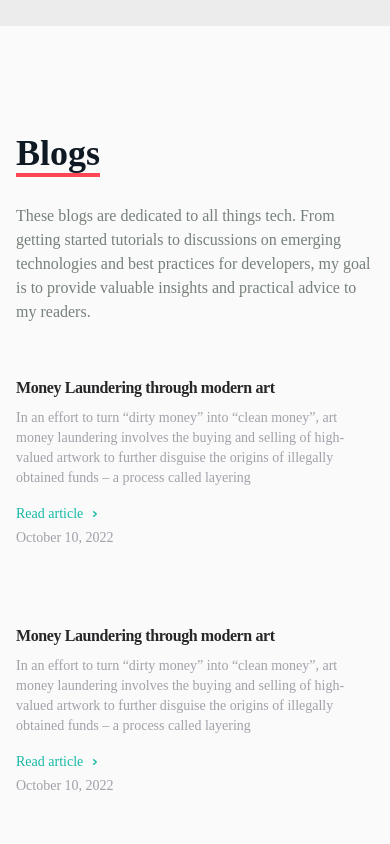
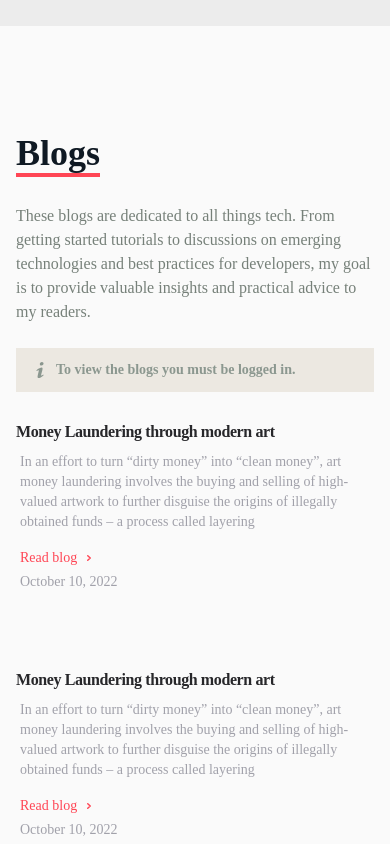
Before and after one commit to hannanxo/portfolio-site, a React (Create React App) app in the folder frontend/: page / in a window 390 px wide. Shown: the part 3840-4684 px from the top of the page. Built offline with nearby package versions, Linux system fonts and the light colour scheme.

Commit message:
Added alert and modified blog component.

```diff
--- a/frontend/src/App.js
+++ b/frontend/src/App.js
@@ -7,8 +7,10 @@ import Login from "./pages/Login";
 import Register from "./pages/Register";
 import Main from "./pages/Main";
 import Blog from "./pages/Blog";
+import { useSelector } from "react-redux";
 
 function App() {
+  const { user } = useSelector(state => state.auth);
   return (
     <>
       <Router>
@@ -18,6 +20,8 @@ function App() {
           <Route path="/login" element={<Login />} />
           <Route path="/register" element={<Register />} />
           <Route path="/blogs" element={<Blog />} />
+          {/* {user ? <Route path="/blogs" element={<Blog />} /> : <Route path="/" element={<Main />} />} */}
+
           {/* <Route path="/dashboard" element={<Dashboard />} /> */}
         </Routes>
       </Router>
--- a/frontend/src/components/Blogs.jsx
+++ /dev/null
@@ -1,47 +0,0 @@
-import React from "react";
-import { blogData } from "../data/blogData.js";
-const Blogs = () => {
-  const blogs = blogData;
-  return (
-    <div name="blogs" className="sm:px-8  bg-[#fafafa] py-[100px] md:py-[100px]">
-      <div className="mx-auto max-w-7xl lg:px-8">
-        <div className="relative px-4 sm:px-8 lg:px-12">
-          <div className="mx-auto max-w-2xl lg:max-w-5xl">
-            <header>
-              <p className="text-4xl font-bold inline border-b-4 text-[#0f1923] border-[#ff4655] leading-normal">Blogs</p>
-              <p className="py-6  text-[#768079] w-auto">
-                These blogs are dedicated to all things tech. From getting started tutorials to discussions on emerging technologies and best practices for developers, my goal is to provide valuable
-                insights and practical advice to my readers.
-              </p>
-            </header>
-            <div className="mt-7">
-              <div className="md:border-l md:border-[#ff4655] md:pl-6 border-zinc-700/40">
-                <div className="flex max-w-3xl flex-col space-y-16">
-                  {blogs.map((item, index) => (
-                    <div key={index} className="group md:grid md:grid-cols-4 md:items-baseline hover:scale-100 duration:500 ">
-                      <div className="md:col-span-3 group relative flex flex-col items-start ">
-                        <h2 className="text-base font-semibold tracking-tight text-zinc-800">
-                          <span className="relative text-[#27272a]">{item.title}</span>
-                        </h2>
-                        <p className="relative mt-2 text-sm text-zinc-400">{item.desc}</p>
-                        <a aria-hidden="true" className="relative mt-4 flex items-center text-sm font-medium text-teal-500" href="/">
-                          Read article
-                          <svg viewBox="0 0 16 16" fill="none" aria-hidden="true" className="ml-1 h-4 w-4 stroke-current">
-                            <path d="M6.75 5.75 9.25 8l-2.5 2.25" strokeWidth="1.5" strokeLinecap="round" strokeLinejoin="round"></path>
-                          </svg>
-                        </a>
-                      </div>
-                      <span className="mt-1 md:block relative order-first mb-3 flex items-center text-sm text-zinc-400 dark:text-zinc-500">{item.date}</span>
-                    </div>
-                  ))}
-                </div>
-              </div>
-            </div>
-          </div>
-        </div>
-      </div>
-    </div>
-  );
-};
-
-export default Blogs;
--- /dev/null
+++ b/frontend/src/components/Blogs/BlogSection.jsx
@@ -0,0 +1,38 @@
+import React from "react";
+import RenderBlog from "./RenderBlog";
+import LoginAlert from "../LoginAlert";
+import { useSelector } from "react-redux";
+import { useNavigate } from "react-router-dom/dist";
+
+const BlogSection = () => {
+  const navigate = useNavigate();
+  const { user } = useSelector(state => state.auth);
+  return (
+    <div name="blogs" className="sm:px-8  bg-[#fafafa] py-[100px] md:py-[100px]">
+      <div className="mx-auto max-w-7xl lg:px-8">
+        <div className="relative px-4 sm:px-8 lg:px-12">
+          <div className="mx-auto max-w-2xl lg:max-w-5xl">
+            <header>
+              <p className="text-4xl font-bold inline border-b-4 text-[#0f1923] border-[#ff4655] leading-normal">Blogs</p>
+              <p className="py-6  text-[#768079] w-auto">
+                These blogs are dedicated to all things tech. From getting started tutorials to discussions on emerging technologies and best practices for developers, my goal is to provide valuable
+                insights and practical advice to my readers.
+              </p>
+
+              {!user ? <LoginAlert /> : null}
+            </header>
+            <div className="mt-7">
+              <div className="md:border-l md:border-[#ff4655] md:pl-6 border-zinc-700/40">
+                <div className="flex max-w-3xl flex-col space-y-16">
+                  <RenderBlog />
+                </div>
+              </div>
+            </div>
+          </div>
+        </div>
+      </div>
+    </div>
+  );
+};
+
+export default BlogSection;
--- /dev/null
+++ b/frontend/src/components/Blogs/RenderBlog.jsx
@@ -0,0 +1,32 @@
+import React from "react";
+import { blogData } from "../../data/blogData";
+
+const RenderBlog = () => {
+  const handleClick = () => {
+    console.log("clicked");
+  };
+  const blogs = blogData;
+  return (
+    <>
+      {blogs.map((item, index) => (
+        <div key={index} className="group md:grid md:grid-cols-4 md:items-baseline hover:scale-100 duration:500 ">
+          <div className="md:col-span-3 group relative flex flex-col items-start ">
+            <h2 className="text-base font-semibold tracking-tight text-zinc-800">
+              <span className="relative text-[#27272a]">{item.title}</span>
+            </h2>
+            <p className="relative mt-2 text-sm text-zinc-400 px-1 md:px-0 ">{item.desc}</p>
+            <div onClick={handleClick} aria-hidden="true" className="px-1 md:px-0 relative mt-4 flex items-center text-sm font-medium text-[#ff4655] hover:cursor-pointer">
+              Read blog
+              <svg viewBox="0 0 16 16" fill="none" aria-hidden="true" className="ml-1 h-4 w-4 stroke-current">
+                <path d="M6.75 5.75 9.25 8l-2.5 2.25" strokeWidth="1.5" strokeLinecap="round" strokeLinejoin="round"></path>
+              </svg>
+            </div>
+          </div>
+          <span className="px-1 md:px-0 mt-1 md:block relative order-first mb-3 flex items-center text-sm text-zinc-400 dark:text-zinc-500">{item.date}</span>
+        </div>
+      ))}
+    </>
+  );
+};
+
+export default RenderBlog;
--- /dev/null
+++ b/frontend/src/components/LoginAlert.jsx
@@ -0,0 +1,17 @@
+import React from "react";
+
+const LoginAlert = () => {
+  const [showAlert, setShowAlert] = React.useState(true);
+  return (
+    <>
+      <div className="flex items-center bg-[#ece8e1]  text-[#8b978f] text-sm font-bold px-4 py-3" role="alert">
+        <svg className="fill-current w-4 h-4 mr-2 text-[#8b978f] " xmlns="http://www.w3.org/2000/svg" viewBox="0 0 20 20">
+          <path d="M12.432 0c1.34 0 2.01.912 2.01 1.957 0 1.305-1.164 2.512-2.679 2.512-1.269 0-2.009-.75-1.974-1.99C9.789 1.436 10.67 0 12.432 0zM8.309 20c-1.058 0-1.833-.652-1.093-3.524l1.214-5.092c.211-.814.246-1.141 0-1.141-.317 0-1.689.562-2.502 1.117l-.528-.88c2.572-2.186 5.531-3.467 6.801-3.467 1.057 0 1.233 1.273.705 3.23l-1.391 5.352c-.246.945-.141 1.271.106 1.271.317 0 1.357-.392 2.379-1.207l.6.814C12.098 19.02 9.365 20 8.309 20z" />
+        </svg>
+        <p className="text-[#8b978f] ">To view the blogs you must be logged in.</p>
+      </div>
+    </>
+  );
+};
+
+export default LoginAlert;
--- a/frontend/src/components/Navbar/HomeNavbar.jsx
+++ b/frontend/src/components/Navbar/HomeNavbar.jsx
@@ -78,9 +78,7 @@ const HomeNavbar = ({ pathname }) => {
                       Logout
                     </button>
                   </li>
-                ) : (
-                  <></>
-                )}
+                ) : null}
               </div>
             </ul>
           </>
--- a/frontend/src/components/Navbar/MobileNavbar.jsx
+++ b/frontend/src/components/Navbar/MobileNavbar.jsx
@@ -40,12 +40,18 @@ const MobileNavbar = ({ pathname }) => {
             </div>
           ) : (
             <a href="/login" className="px-4">
-              <FaSignInAlt />
+              {pathname != "/" ? (
+                <></>
+              ) : (
+                <>
+                  <FaSignInAlt />
+                </>
+              )}
             </a>
           )}
 
           <div onClick={handleClick} className="md:hidden z-10 px-4">
-            {pathname != "/" ? <></> : <>{!nav ? <FaBars /> : <FaTimes />}</>}
+            {pathname != "/" ? null : <>{!nav ? <FaBars /> : <FaTimes />}</>}
           </div>
         </div>
 
--- a/frontend/src/pages/Blog.jsx
+++ b/frontend/src/pages/Blog.jsx
@@ -1,7 +1,7 @@
 import React from "react";
 
 const Blog = () => {
-  return <div>Blog</div>;
+  return <div className="bg-black">Blog</div>;
 };
 
 export default Blog;
--- a/frontend/src/pages/Main.jsx
+++ b/frontend/src/pages/Main.jsx
@@ -1,10 +1,10 @@
 import React from "react";
 import About from "../components/About";
-import Blogs from "../components/Blogs";
 import Contact from "../components/Forms/ContactForm";
 import Home from "../components/Home";
 import Skills from "../components/Skills";
 import Work from "../components/Work";
+import BlogSection from "../components/Blogs/BlogSection";
 
 function Main() {
   return (
@@ -13,7 +13,7 @@ function Main() {
       <About />
       <Skills />
       <Work />
-      <Blogs />
+      <BlogSection />
       <Contact />
     </>
   );
```
